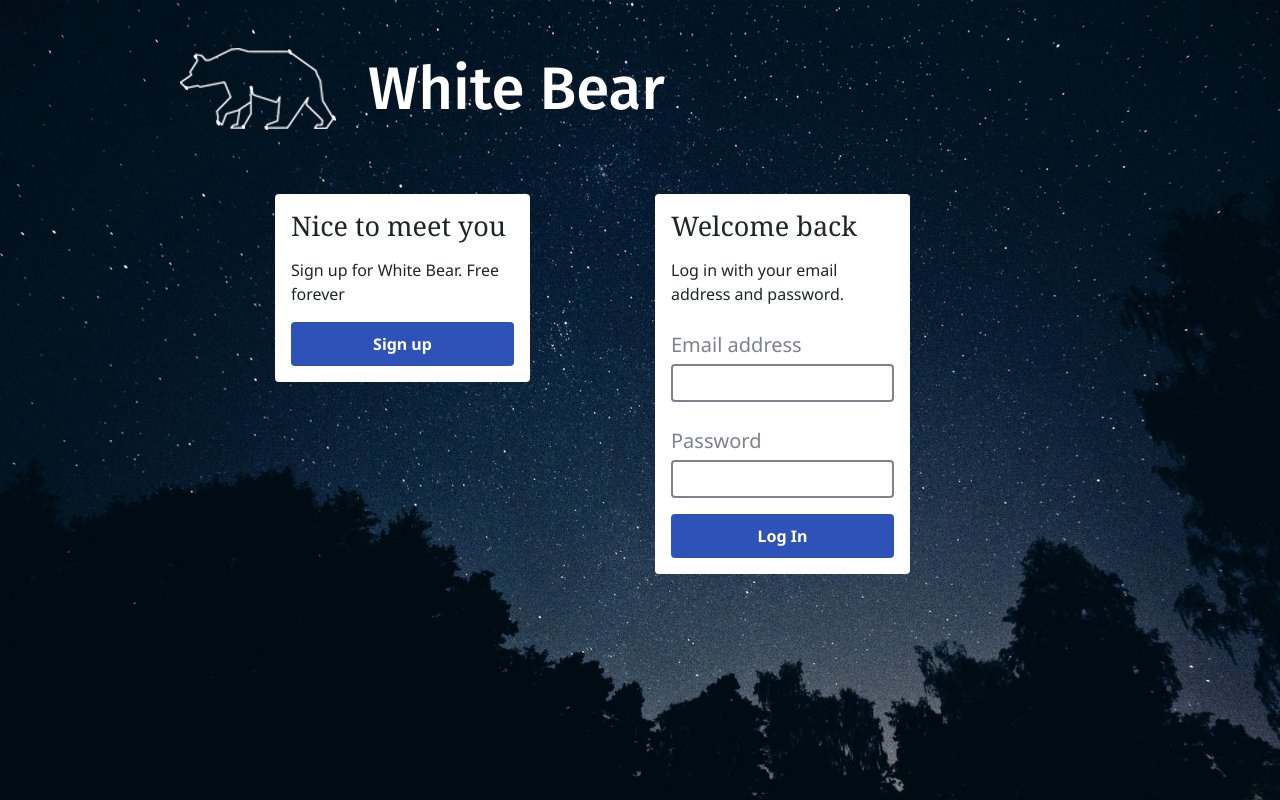
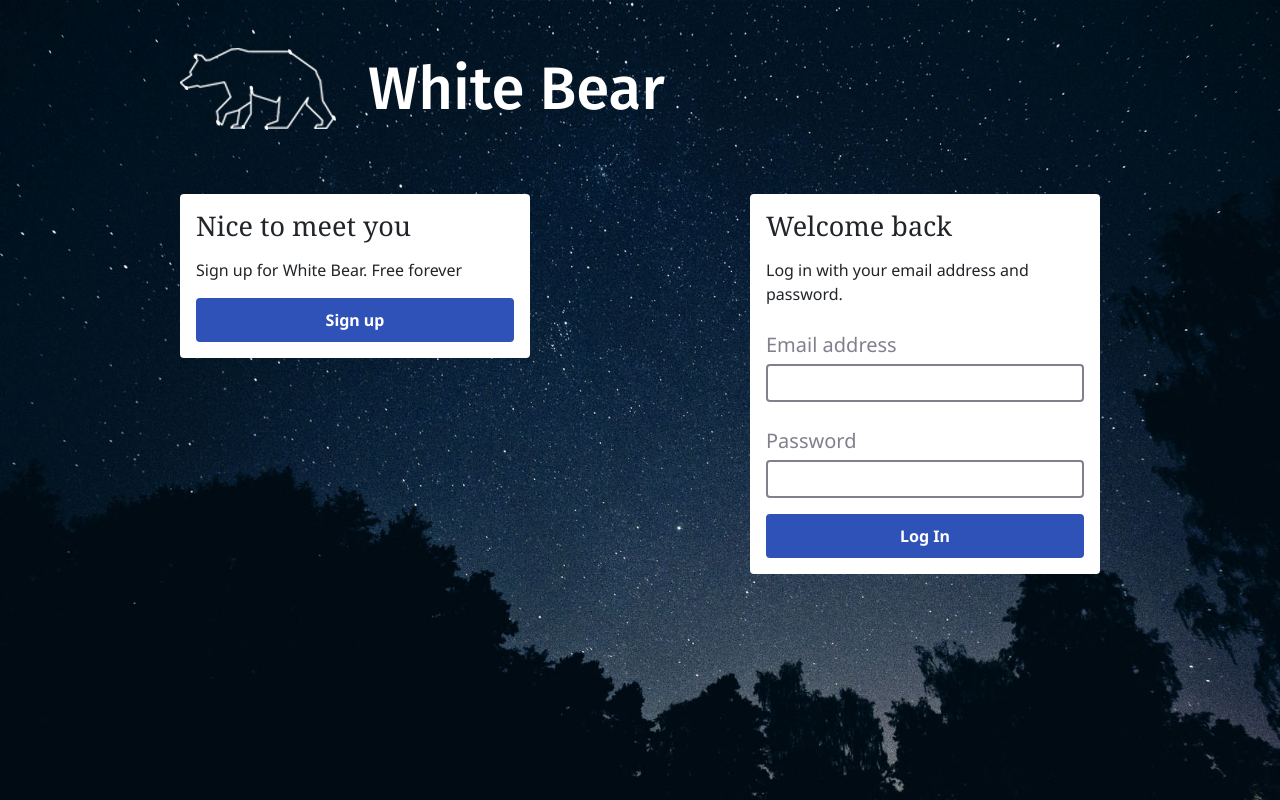
Before and after one commit to Chris-Fortier/white-bear-mpa, a React (Create React App) app: page / in a window 1280 px wide. Built offline with nearby package versions, Linux system fonts and the light colour scheme.

Commit message:
tweak size and spacing of faceplates on landing page

```diff
--- a/src/components/pages/Landing.js
+++ b/src/components/pages/Landing.js
@@ -30,8 +30,12 @@ export default function Landing() {
 
             {/* <!-- cards --> */}
             <div className="row">
-               <SignUp />
-               <LogIn />
+               <div className="offset-1 col-10 offset-sm-2 col-sm-8 offset-md-1 col-md-5 offset-lg-1 col-lg-4 offset-xl-1 col-xl-4">
+                  <SignUp />
+               </div>
+               <div className="offset-1 col-10 offset-sm-2 col-sm-8 offset-md-0 col-md-5 offset-lg-1 col-lg-4 offset-xl-2 col-xl-4">
+                  <LogIn />
+               </div>
             </div>
          </div>
       </div>
--- a/src/components/ui/LogIn.js
+++ b/src/components/ui/LogIn.js
@@ -74,7 +74,6 @@ class LogIn extends React.Component {
 
    render() {
       return (
-         <div className="offset-1 col-10 offset-sm-2 col-sm-8 offset-md-1 col-md-4 offset-lg-1 col-lg-3 offset-xl-1 col-xl-3">
          <div className="card">
             <h2 className="card-title">Welcome back</h2>
             <p>Log in with your email address and password.</p>
@@ -124,7 +123,6 @@ class LogIn extends React.Component {
                </button>
             </form>
          </div>
-         </div>
       );
    }
 }
--- a/src/components/ui/SignUp.js
+++ b/src/components/ui/SignUp.js
@@ -117,7 +117,6 @@ class SignUp extends React.Component {
    // renders the signup faceplate
    render() {
       return (
-         <div className="offset-1 col-10 offset-sm-2 col-sm-8 offset-md-1 col-md-4 offset-lg-2 col-lg-3 offset-xl-2 col-xl-3">
          <div className="card">
             <h2 className="card-title">Nice to meet you</h2>
             <p>Sign up for White Bear. Free forever</p>
@@ -191,7 +190,6 @@ class SignUp extends React.Component {
                </button>
             )}
          </div>
-         </div>
       );
    }
 }
```
Lines whose indentation alone changed are shown as unchanged.
